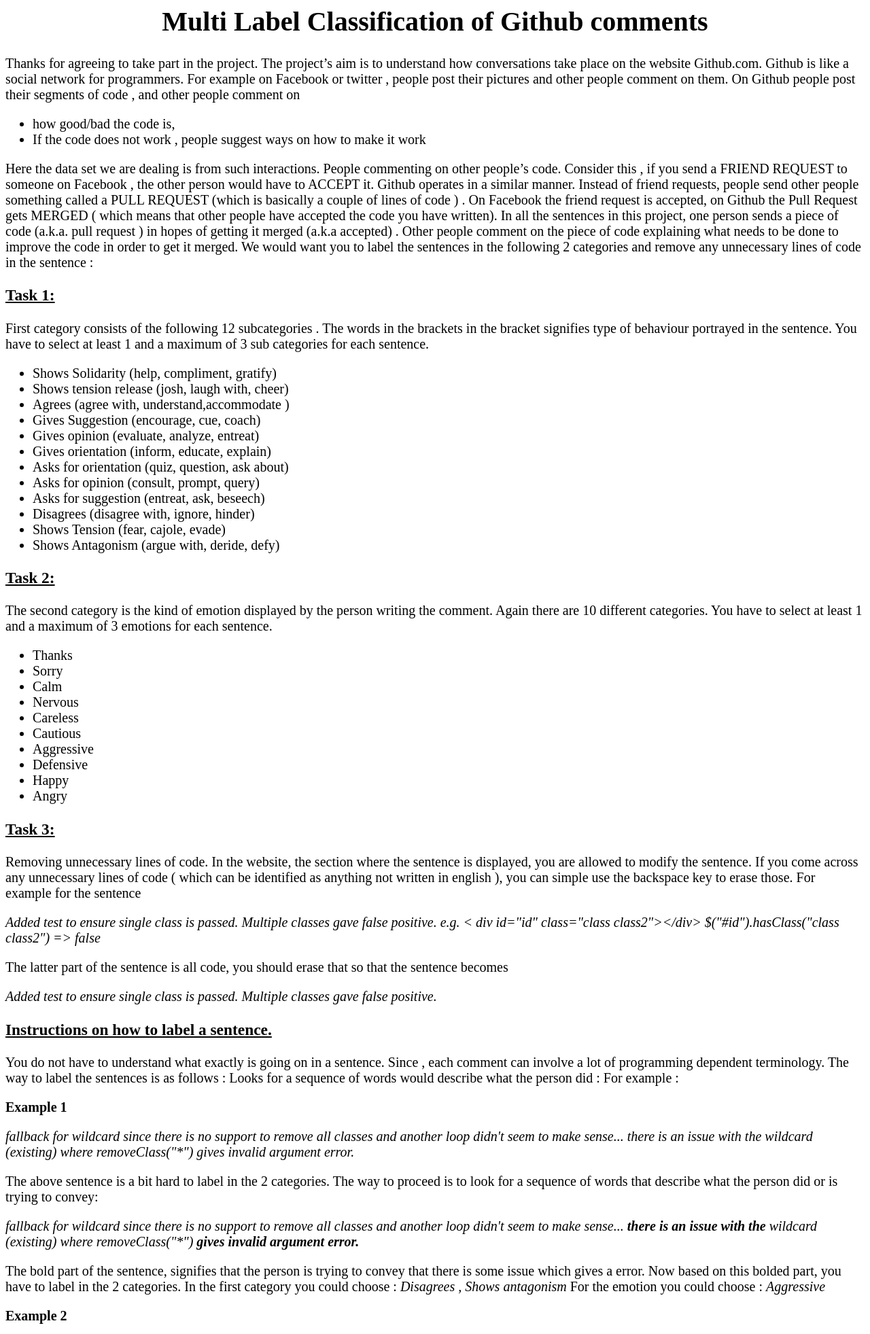
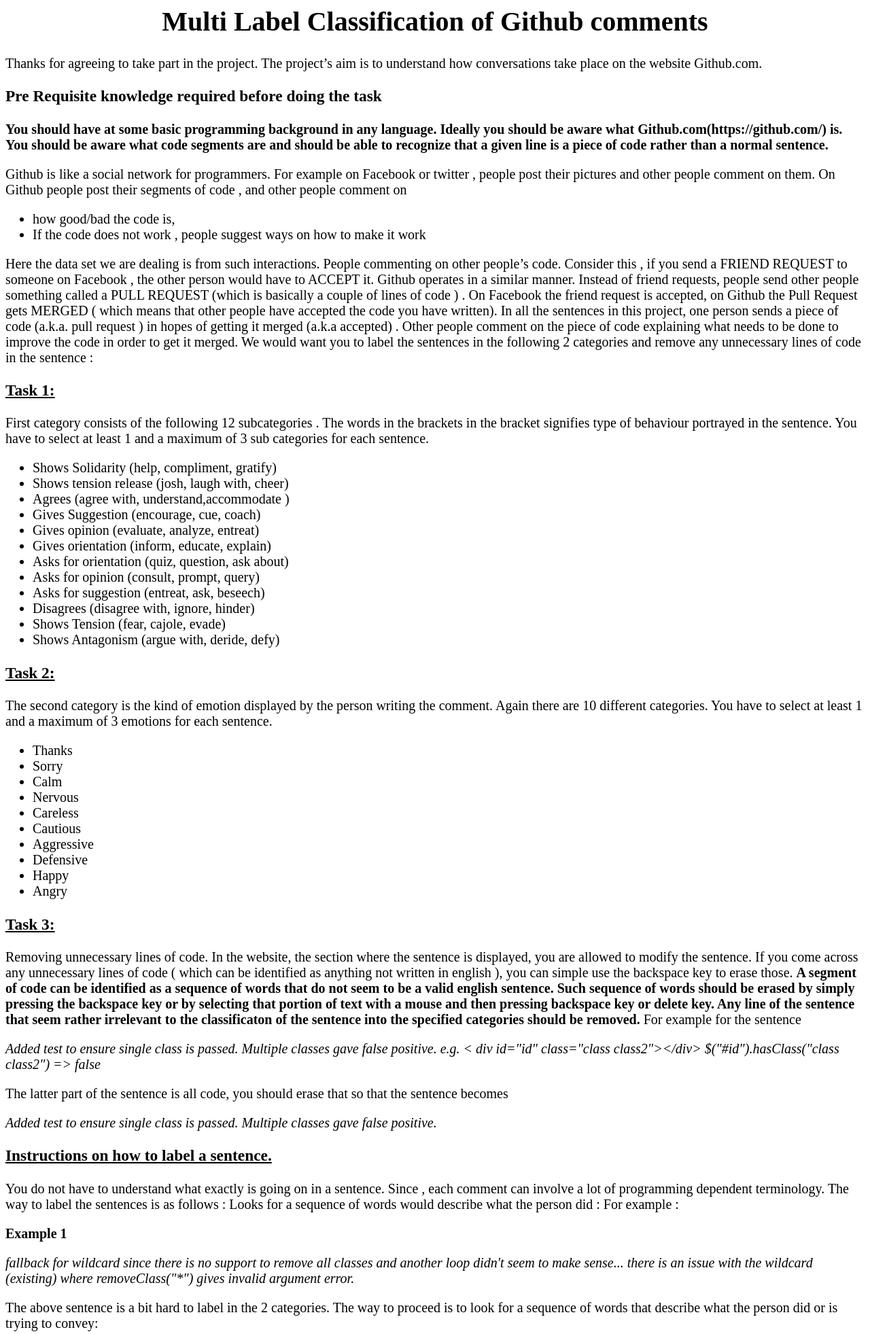
Before and after one commit to deerishi/Github-Amazon-Mechanical-Turk-Project, a Django app: page / in a window 1280 px wide. Shown: the top 1963 px of the page at 68% size. Run offline with Django 3.2, Linux system fonts and the light colour scheme.

Commit message:
Made some changes with Sean

```diff
--- a/connect3/connect3/settings.py
+++ b/connect3/connect3/settings.py
@@ -86,6 +86,7 @@ DATABASES = {
         'PORT': '3306',
     }
 }
+
 # Password validation
 # https://docs.djangoproject.com/en/1.10/ref/settings/#auth-password-validators
 
--- a/connect3/try1/forms.py
+++ b/connect3/try1/forms.py
@@ -31,3 +31,6 @@ class RegistrationForm(forms.Form):
             print('User exists in form')
             raise forms.ValidationError("This username has already registered.")
         return username
+
+class FeedBackForm(forms.Form):
+    feedback=forms.CharField(widget=forms.Textarea, required=True)
--- a/connect3/try1/models.py
+++ b/connect3/try1/models.py
@@ -19,6 +19,7 @@ class Sentiment1(models.Model):
 class UserProfile(models.Model):
     email=models.ForeignKey(User)
     sentenceToMark=models.IntegerField(default=2)
+    hasGivenFeedback=models.BooleanField(default=False)
 
     @property
     def email_username(self):
@@ -72,3 +73,7 @@ class DisplayTableOfMarkedComments(models.Model):
 class HITTable(models.Model):
     person=models.ForeignKey(User)
     hitCode=models.BigIntegerField()
+
+class RecordFeedBack(models.Model):
+    person=models.ForeignKey(User)
+    feedback=models.TextField()
--- a/connect3/try1/templates/try1/homePage.html
+++ b/connect3/try1/templates/try1/homePage.html
@@ -13,6 +13,17 @@
 Thanks for agreeing to take part in the project.
 
 The project’s aim is to understand how conversations take place on the website Github.com.
+
+<p>
+<h3> Pre Requisite knowledge required before doing the task </h3>
+<strong>
+You should have at some  basic programming background in any language.
+Ideally you should be aware what Github.com(https://github.com/) is.
+You should be aware what code segments are and should be able to recognize that a given line is a piece of code rather than a normal sentence.
+</strong>
+</p>
+
+
 
 Github is like a social network for programmers. For example on Facebook or twitter , people post their pictures and other people comment on them. On Github people post their segments of code , and other people comment on
 <ul>
@@ -76,6 +87,7 @@ The second category is the kind of emotion displayed by the person writing the c
 <p>
 Removing  unnecessary lines of code. In the website, the section where the sentence is displayed, you are allowed to modify the sentence.
 If you come across any unnecessary lines of code ( which can be identified as anything not written in english ), you can simple use the backspace key to erase those.
+<strong> A segment of code can be identified as a sequence of words that do not seem to be a valid english sentence. Such sequence of words should be erased by simply pressing the backspace key or by selecting that portion of text with a mouse and then pressing backspace key or delete key. Any line of the sentence that seem rather irrelevant to the classificaton of the sentence into the specified categories should be removed.</strong>
 
 For example for the sentence
 <p><i>
@@ -171,6 +183,18 @@ The first category could be :<i> Shows solidarity, Agrees</i>
 The second category could be <i>Thanks</i>
 </p>
 
+<p> <strong> Example 6 </strong>
+<p><i><b>I agree with Brad;</b> either the *complete* experience, or an unadorned page-refreshing experience. <b>I think a partially-working </b> automatic filter would be confusing. On 9 Aug 2012, at 17:02, Bradley Wright &lt;notifications@github.com&gt; wrote: &gt; In app/asse
+</i></p>
+
+<p>Since the above comment has some unncessary code (and one not required line), you should simply remove it. So the sentence now becomes</p>
+<p><i><b>I agree with Brad;</b> either the *complete* experience, or an unadorned page-refreshing experience. <b>I think a partially-working </b> automatic filter would be confusing.
+</i></p>
+The first category could be :<i> Agrees ,Gives Opinion ,Gives Orientation</i>
+
+The second category could be <i> Thanks , Calm</i>
+</p>
+
 </div>
 </p>
 
--- a/connect3/try1/urls.py
+++ b/connect3/try1/urls.py
@@ -26,7 +26,10 @@ urlpatterns = [
     url(r'^(?P<comment_id>[0-9]+)/goToPreviousComment/', views.goBackDisplayComment, name='gbdpc'),
     url(r'^displayDataAnnotatedByUser/', views.displayDataAnnotatedByUser, name='displayDataAnnotatedByUser'),
     url(r'^checkData/(?P<user_name>[0-9a-zA-Z]+)/', views.checkWhatPeopleMarked, name='checkWhatPeopleMarked'),
-
+    url(r'^renderFeedBackForm/', views.renderFeedBackForm, name='renderFeedBackForm'),
+    url(r'^renderFinishPage/', views.renderFinishPage, name='renderFinishPage'),
+    url(r'^displayFeedback/', views.displayFeedback, name='displayFeedback'),
+    url(r'^processFeedBack/', views.processFeedBack, name='processFeedBack'),
 ]
 
 urlpatterns = format_suffix_patterns(urlpatterns)
--- a/connect3/try1/views.py
+++ b/connect3/try1/views.py
@@ -1,5 +1,5 @@
-from try1.models import Sentiment1,  UserProfile, AnnotatedSentences, DisplayTableOfMarkedComments, HITTable
-from try1.serializers import Sentiment1Serializer, UserSerializer ,  UserProfileSerializer
+from try1.models import *
+from try1.serializers import *
 from django.http import  HttpResponse, HttpResponseRedirect, HttpResponseNotFound
 from django.contrib import messages
 from rest_framework.views import APIView
@@ -9,7 +9,7 @@ from rest_framework import permissions
 from django.shortcuts import render, get_object_or_404
 from django.contrib.auth.decorators import login_required
 from django.urls import reverse
-from try1.forms import RegistrationForm
+from try1.forms import *
 from django.db.models import Max
 from django.contrib.auth import authenticate, login
 from random import randint
@@ -71,15 +71,10 @@ def displayComment(request, comment_id):
         return render(request, 'try1/detail.html', {'comment_id':comment.id-2,'comment':comment, 'ipaList':ipaList, 'emotions':emotions, 'user':user.email, 'prevComment':2, 'numMarked':numMarked})
 
     if int(comment_id)>52:
-        rn=randint(1000000, 2000000)
-        hitobj=HITTable.objects.filter(person=user)
-        if len(hitobj)==0:
-            rn=randint(1000000, 2000000)
-            HITTable.objects.create(person=user, hitCode=rn)
+        if up.hasGivenFeedback==True:
+            return HttpResponseRedirect(reverse('try1:renderFinishPage'))
         else:
-            hitobj=HITTable.objects.get(person=user)
-            rn=hitobj.hitCode
-        return render(request, 'try1/finish.html',{'prevComment':int(comment_id)-1, 'rn':rn})
+            return HttpResponseRedirect(reverse('try1:renderFeedBackForm'))
     print('the user is ', user)
 
     print('comment_id is ', comment_id, ' and up.sentenceToMark is ', up.sentenceToMark)
@@ -114,7 +109,7 @@ def processMarkedSentence(request, comment_id):
         comment=request.POST['comment']
         print('The edited commment is ', comment)
         up=UserProfile.objects.get(email=user)
-        up.sentenceToMark=int(comment_id) +1
+        up.sentenceToMark=max(int(comment_id) +1, up.sentenceToMark)
         up.save()
         ipaCheckBoxes=request.POST.getlist('ipa')
         emotionsCheckBoxes=request.POST.getlist('emotion')
@@ -323,3 +318,61 @@ def checkWhatPeopleMarked(request, user_name):
         return render(request, 'try1/markedByPeople.html', {'data': data})
     else:
         return  HttpResponseNotFound('<h1>No Page Here</h1>')
+
+@login_required
+def renderFeedBackForm(request):
+    user=request.user
+    up=UserProfile.objects.get(email=user)
+    if up.sentenceToMark- 2 < totalToMark:
+        return HttpResponseRedirect(reverse('try1:dpc', args=(up.sentenceToMark,)))
+    form=FeedBackForm()
+    return render(request, 'try1/renderFeedBackForm.html', {'form':form})
+
+@login_required
+def renderFinishPage(request):
+    user=request.user
+
+    up=UserProfile.objects.get(email=user)
+    if up.hasGivenFeedback==True:
+        rn=randint(1000000, 2000000)
+        hitobj=HITTable.objects.filter(person=user)
+        if len(hitobj)==0:
+            rn=randint(1000000, 2000000)
+            HITTable.objects.create(person=user, hitCode=rn)
+        else:
+            hitobj=HITTable.objects.get(person=user)
+            rn=hitobj.hitCode
+        return render(request, 'try1/finish.html',{'prevComment':int(up.sentenceToMark)-1, 'rn':rn})
+
+    else:
+        return HttpResponseRedirect(reverse('try1:renderFeedBackForm'))
+
+@login_required
+def processFeedBack(request):
+    if request.method=='POST':
+        print('In processFeedBack')
+        user=request.user
+        form = FeedBackForm(data=request.POST )
+        up=UserProfile.objects.get(email=user)
+        if up.hasGivenFeedback==True:
+            return HttpResponseRedirect(reverse('try1:renderFinishPage'))
+        else:
+            up.hasGivenFeedback=True
+            up.save()
+            print('Feedback form is ', form)
+            if form.is_valid():
+
+                RecordFeedBack.objects.create(person=user, feedback=form.cleaned_data['feedback'])
+                return HttpResponseRedirect(reverse('try1:renderFinishPage'))
+            else:
+                return HttpResponseRedirect(reverse('try1:renderFeedBackForm'))
+    else:
+        return HttpResponseRedirect(reverse('try1:renderFeedBackForm'))
+
+@login_required
+def displayFeedback(request):
+    if request.user.is_superuser:
+        data=RecordFeedBack.objects.all()
+        return render(request, 'try1/displayFeedback.html', {'data': data})
+    else:
+        return  HttpResponseNotFound('<h1>No Page Here</h1>')
```
Also changed, not shown: connect3/try1/templates/try1/displayFeedback.html (added, +16 -0 lines), connect3/try1/templates/try1/renderFeedBackForm.html (added, +14 -0 lines), connect3/try1/migrations/0004_auto_20170224_2100.py (added), 7 other files.
